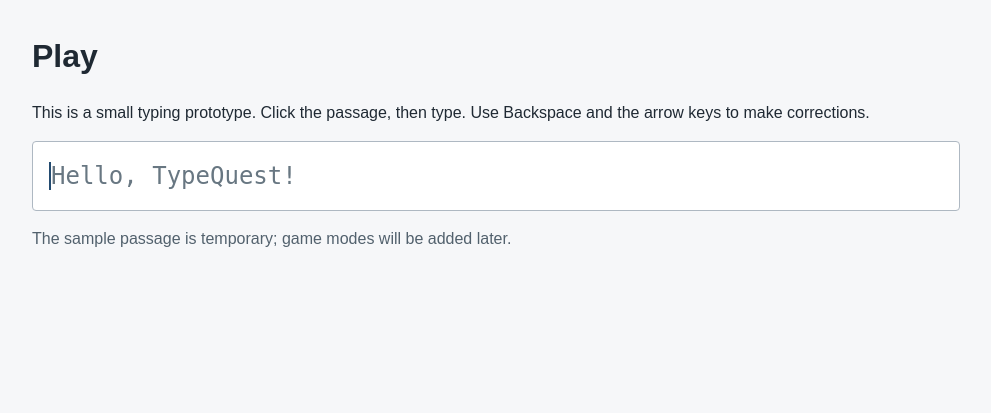
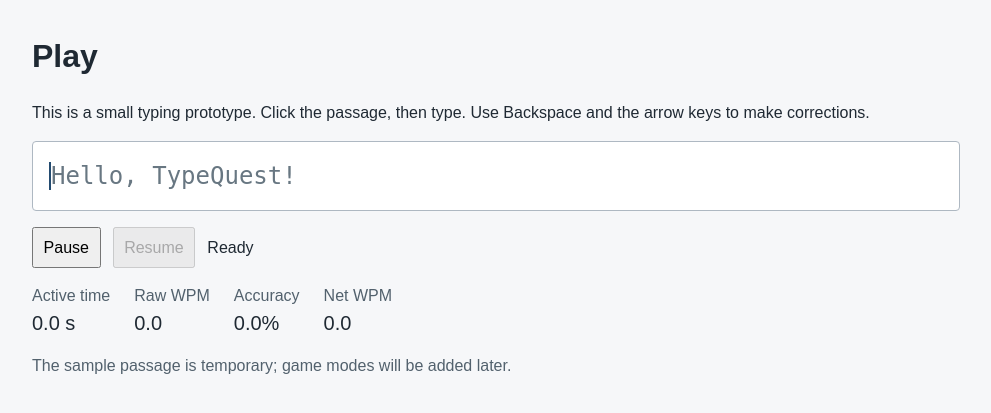
Before and after one commit to Andro-HM/TypeQuest, a Flask app: page /play in a window 1280 px wide. Shown: the part 57-470 px from the top of the page, without its empty margins (144-1135 px from the left). Run offline with Flask 3, Linux system fonts and the light colour scheme.

Commit message:
feat: add active timer and live typing metrics

```diff
--- a/static/css/app.css
+++ b/static/css/app.css
@@ -118,3 +118,26 @@ button {
 .typing-note {
   color: #52616d;
 }
+
+.typing-controls {
+  display: flex;
+  align-items: center;
+  gap: 0.75rem;
+  margin-top: 1rem;
+}
+
+.typing-stats {
+  display: flex;
+  flex-wrap: wrap;
+  gap: 1.5rem;
+  margin: 1rem 0;
+}
+
+.typing-stats dt {
+  color: #52616d;
+}
+
+.typing-stats dd {
+  font-size: 1.25rem;
+  margin: 0;
+}
--- /dev/null
+++ b/static/js/clock.js
@@ -0,0 +1,52 @@
+export function createClock() {
+  return {
+    hasStarted: false,
+    isPaused: false,
+    elapsedBeforeRunMs: 0,
+    runningSinceMs: null,
+  };
+}
+
+export function startClock(clock, nowMs) {
+  if (clock.hasStarted || clock.isPaused) {
+    return false;
+  }
+
+  clock.hasStarted = true;
+  clock.runningSinceMs = nowMs;
+  return true;
+}
+
+export function pauseClock(clock, nowMs) {
+  if (clock.isPaused) {
+    return false;
+  }
+
+  if (clock.runningSinceMs !== null) {
+    clock.elapsedBeforeRunMs += Math.max(0, nowMs - clock.runningSinceMs);
+    clock.runningSinceMs = null;
+  }
+
+  clock.isPaused = true;
+  return true;
+}
+
+export function resumeClock(clock, nowMs) {
+  if (!clock.isPaused) {
+    return false;
+  }
+
+  clock.isPaused = false;
+  if (clock.hasStarted) {
+    clock.runningSinceMs = nowMs;
+  }
+  return true;
+}
+
+export function getActiveElapsedMs(clock, nowMs) {
+  if (clock.runningSinceMs === null) {
+    return clock.elapsedBeforeRunMs;
+  }
+
+  return clock.elapsedBeforeRunMs + Math.max(0, nowMs - clock.runningSinceMs);
+}
--- /dev/null
+++ b/static/js/metrics.js
@@ -0,0 +1,35 @@
+export function countBufferMetrics(typedBuffer, target) {
+  let correctPositions = 0;
+
+  for (let index = 0; index < typedBuffer.length; index += 1) {
+    if (typedBuffer[index] === target[index]) {
+      correctPositions += 1;
+    }
+  }
+
+  return {
+    retainedEnteredCharacters: typedBuffer.length,
+    opportunityPositions: typedBuffer.length,
+    correctPositions: correctPositions,
+  };
+}
+
+export function calculateMetrics(counts, activeElapsedMs) {
+  const activeElapsedMinutes = activeElapsedMs / 60000;
+  const rawWpm = activeElapsedMinutes > 0
+    ? counts.retainedEnteredCharacters / 5 / activeElapsedMinutes
+    : 0;
+  const accuracy = counts.opportunityPositions > 0
+    ? counts.correctPositions / counts.opportunityPositions
+    : 0;
+  const netWpm = rawWpm * accuracy;
+
+  return {
+    retainedEnteredCharacters: counts.retainedEnteredCharacters,
+    opportunityPositions: counts.opportunityPositions,
+    correctPositions: counts.correctPositions,
+    rawWpm: rawWpm,
+    accuracy: accuracy,
+    netWpm: netWpm,
+  };
+}
--- a/static/js/play.js
+++ b/static/js/play.js
@@ -6,9 +6,25 @@ import {
   moveCursorRight,
   typeCharacter,
 } from "./typing.js";
+import {
+  createClock,
+  getActiveElapsedMs,
+  pauseClock,
+  resumeClock,
+  startClock,
+} from "./clock.js";
+import { calculateMetrics, countBufferMetrics } from "./metrics.js";
 
 const typingArea = document.getElementById("typing-area");
 const state = createTypingState(typingArea.dataset.target);
+const clock = createClock();
+const pauseButton = document.getElementById("pause-button");
+const resumeButton = document.getElementById("resume-button");
+const timerStatus = document.getElementById("timer-status");
+const activeTime = document.getElementById("active-time");
+const rawWpm = document.getElementById("raw-wpm");
+const accuracy = document.getElementById("accuracy");
+const netWpm = document.getElementById("net-wpm");
 
 function renderTarget() {
   const characters = document.createDocumentFragment();
@@ -36,7 +52,37 @@ function renderTarget() {
   typingArea.replaceChildren(characters);
 }
 
+function renderStats() {
+  const elapsedMs = getActiveElapsedMs(clock, performance.now());
+  const counts = countBufferMetrics(state.typedBuffer, state.target);
+  const metrics = calculateMetrics(counts, elapsedMs);
+
+  activeTime.textContent = (elapsedMs / 1000).toFixed(1) + " s";
+  rawWpm.textContent = metrics.rawWpm.toFixed(1);
+  accuracy.textContent = (metrics.accuracy * 100).toFixed(1) + "%";
+  netWpm.textContent = metrics.netWpm.toFixed(1);
+
+  if (clock.isPaused) {
+    timerStatus.textContent = "Paused";
+  } else if (clock.hasStarted) {
+    timerStatus.textContent = "Running";
+  } else {
+    timerStatus.textContent = "Ready";
+  }
+  pauseButton.disabled = clock.isPaused;
+  resumeButton.disabled = !clock.isPaused;
+}
+
 typingArea.addEventListener("keydown", (event) => {
+  if (clock.isPaused) {
+    const isEditingKey = event.key.length === 1 ||
+      ["Backspace", "ArrowLeft", "ArrowRight", "Enter"].includes(event.key);
+    if (isEditingKey) {
+      event.preventDefault();
+    }
+    return;
+  }
+
   let changed = false;
 
   if (event.key === "Backspace") {
@@ -61,10 +107,14 @@ typingArea.addEventListener("keydown", (event) => {
   ) {
     event.preventDefault();
     changed = typeCharacter(state, event.key);
+    if (changed && !clock.hasStarted) {
+      startClock(clock, performance.now());
+    }
   }
 
   if (changed) {
     renderTarget();
+    renderStats();
   }
 });
 
@@ -72,4 +122,29 @@ typingArea.addEventListener("paste", (event) => {
   event.preventDefault();
 });
 
+pauseButton.addEventListener("click", () => {
+  pauseClock(clock, performance.now());
+  renderStats();
+});
+
+resumeButton.addEventListener("click", () => {
+  resumeClock(clock, performance.now());
+  renderStats();
+  typingArea.focus();
+});
+
+function pauseForFocusLoss() {
+  pauseClock(clock, performance.now());
+  renderStats();
+}
+
+window.addEventListener("blur", pauseForFocusLoss);
+document.addEventListener("visibilitychange", () => {
+  if (document.hidden) {
+    pauseForFocusLoss();
+  }
+});
+
 renderTarget();
+renderStats();
+setInterval(renderStats, 100);
--- a/templates/play.html
+++ b/templates/play.html
@@ -6,6 +6,17 @@
   <h1>Play</h1>
   <p>This is a small typing prototype. Click the passage, then type. Use Backspace and the arrow keys to make corrections.</p>
   <div id="typing-area" class="typing-area" tabindex="0" aria-label="Typing practice area" data-target="Hello, TypeQuest!"></div>
+  <div class="typing-controls">
+    <button id="pause-button" type="button">Pause</button>
+    <button id="resume-button" type="button" disabled>Resume</button>
+    <span id="timer-status">Ready</span>
+  </div>
+  <dl class="typing-stats">
+    <div><dt>Active time</dt><dd id="active-time">0.0 s</dd></div>
+    <div><dt>Raw WPM</dt><dd id="raw-wpm">0.0</dd></div>
+    <div><dt>Accuracy</dt><dd id="accuracy">0.0%</dd></div>
+    <div><dt>Net WPM</dt><dd id="net-wpm">0.0</dd></div>
+  </dl>
   <p class="typing-note">The sample passage is temporary; game modes will be added later.</p>
 {% endblock %}
 
```
